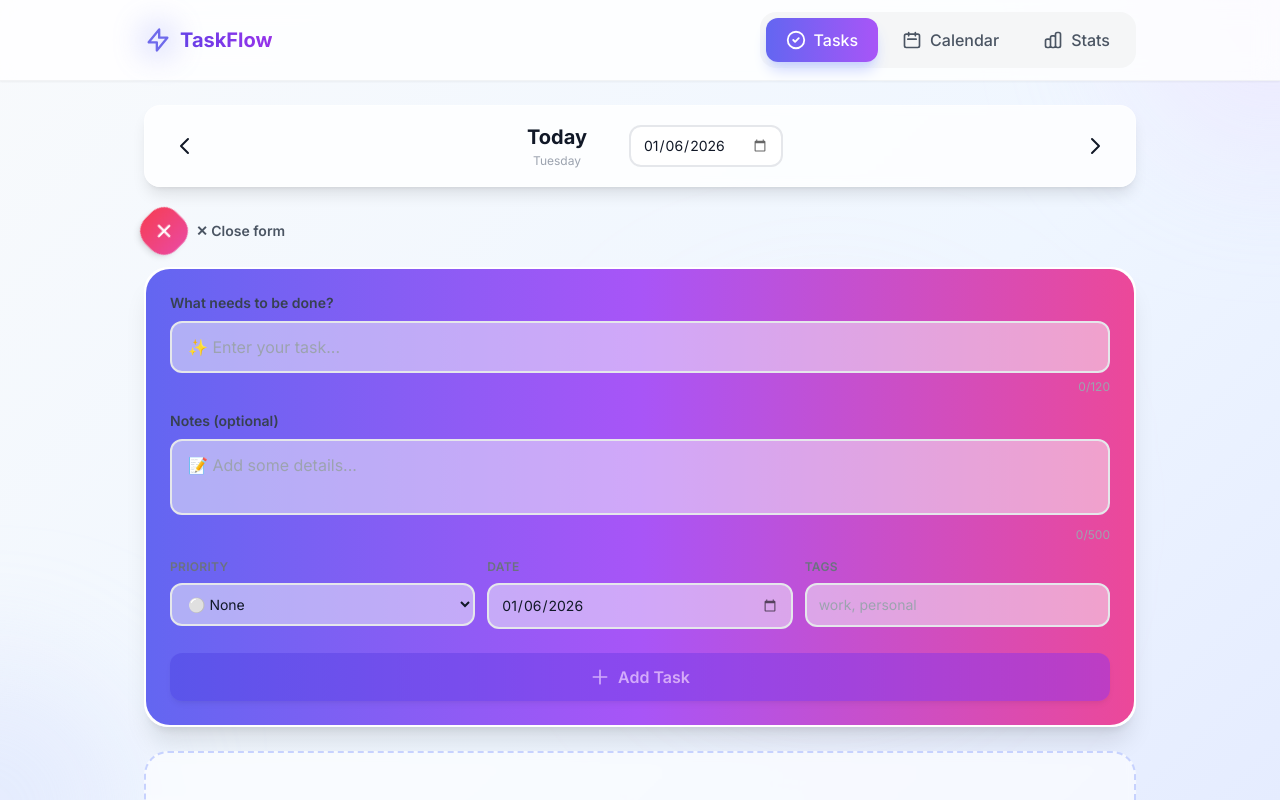
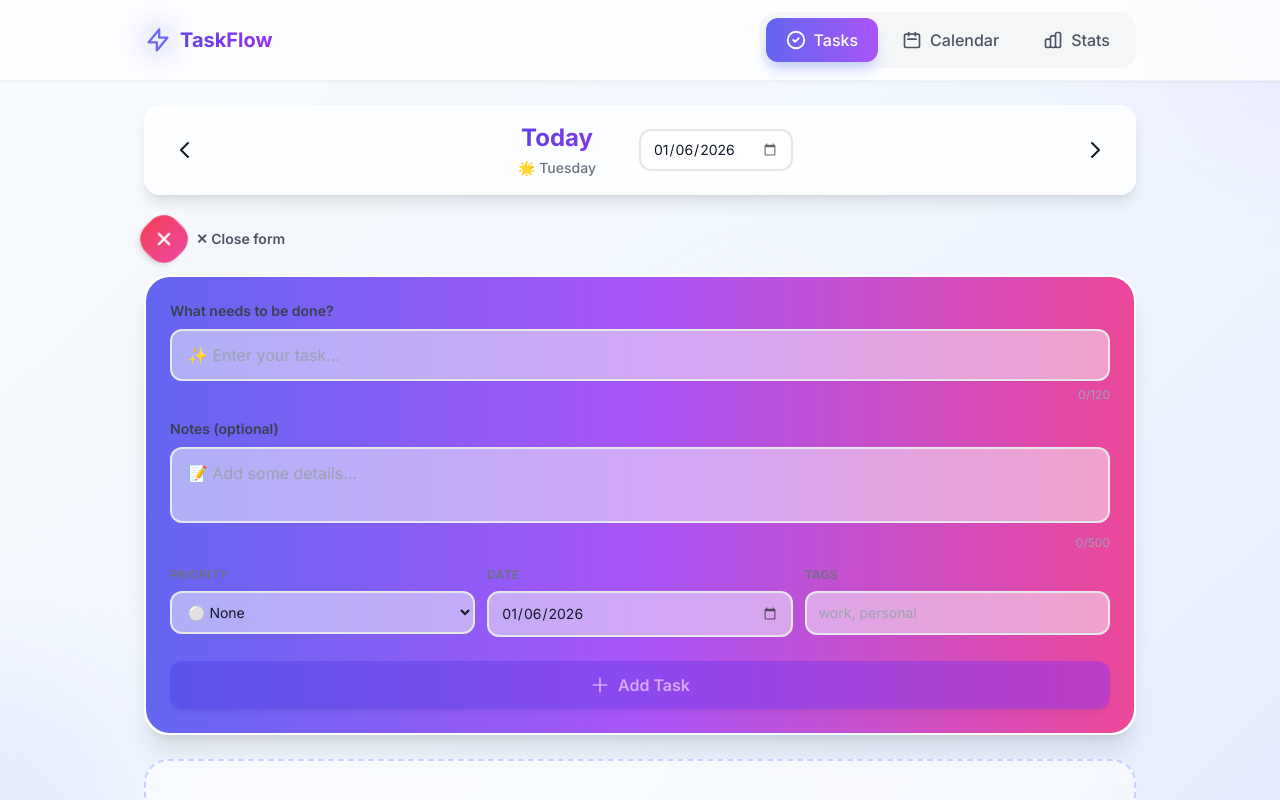
Before and after one commit to Saqibnawazkhan/DailyTasks, a React (Vite) app: page / in a window 1280 px wide. Shown: the top 800 px of the page. Built offline with nearby package versions, Linux system fonts and the light colour scheme.

Commit message:
Change 28/50: Add gradient date display with star for today

```diff
--- a/src/pages/DailyView.tsx
+++ b/src/pages/DailyView.tsx
@@ -56,12 +56,12 @@ export function DailyView({ getTasksByDate, onAddTask, onToggle, onUpdate, onDel
           </button>
 
           <div className="flex items-center gap-3">
-            <div className="text-center min-w-[120px]">
-              <h2 className="text-xl font-bold text-gray-900">
+            <div className="text-center min-w-[140px]">
+              <h2 className="text-2xl font-bold bg-gradient-to-r from-indigo-600 to-purple-600 bg-clip-text text-transparent">
                 {formatDisplayDate(selectedDate)}
               </h2>
-              <p className="text-xs text-gray-400 mt-0.5">
-                {new Date(selectedDate).toLocaleDateString('en-US', { weekday: 'long' })}
+              <p className="text-sm text-gray-500 mt-1 font-medium">
+                {isToday ? '🌟 ' : ''}{new Date(selectedDate).toLocaleDateString('en-US', { weekday: 'long' })}
               </p>
             </div>
 
```
